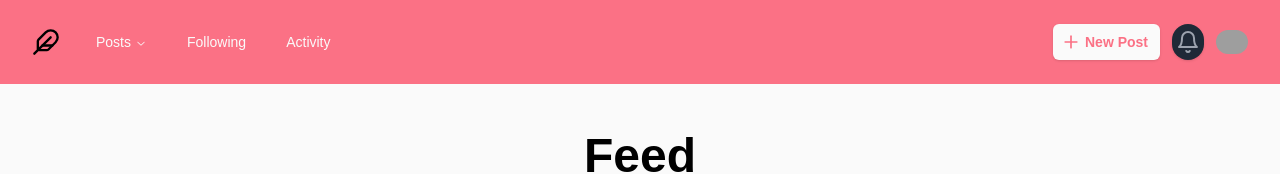
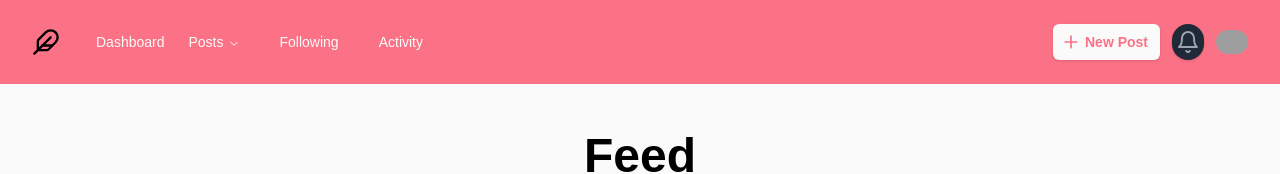
Before and after one commit to pllealfunes/nextjs-hobbyist, a Next.js app: page /dashboard in a window 1280 px wide. Shown: the top 174 px of the page. Built offline with nearby package versions, Linux system fonts and the light colour scheme; grey boxes are pictures that could not be loaded.

Commit message:
removed unused code in dashboardNav

```diff
--- a/src/ui/components/dashboardNav.tsx
+++ b/src/ui/components/dashboardNav.tsx
@@ -21,31 +21,13 @@ import {
 import {
   NavigationMenu,
   NavigationMenuContent,
-  NavigationMenuIndicator,
   NavigationMenuItem,
   NavigationMenuLink,
-  navigationMenuTriggerStyle,
   NavigationMenuList,
   NavigationMenuTrigger,
-  NavigationMenuViewport,
 } from "@/ui/components/navigation-menu";
 
 export default function Dashboard() {
-  const navigation = [
-    { name: "Dashboard", href: "/dashboard", current: true },
-    { name: "Published", href: "/posts", current: false },
-    { name: "Drafts", href: "/drafts", current: false },
-    { name: "Following", href: "/following", current: false },
-    { name: "Activity", href: "/activity", current: false },
-    { name: "Explore", href: "/explore", current: false },
-  ];
-
-  function classNames(
-    ...classes: (string | undefined | null | boolean)[]
-  ): string {
-    return classes.filter(Boolean).join(" ");
-  }
-
   return (
     <header className="bg-rose-400">
       <nav className="flex items-center justify-between p-4 sm:p-6 lg:px-8 relative">
@@ -64,6 +46,14 @@ export default function Dashboard() {
               <NavigationMenu>
                 <NavigationMenuList>
                   <NavigationMenuItem>
+                    <Link
+                      href="/"
+                      aria-label="Go to following page"
+                      className="text-zinc-50 hover:bg-gray-700 hover:text-white rounded-md px-3 py-2 text-sm font-medium"
+                    >
+                      Dashboard
+                    </Link>
+
                     <NavigationMenuTrigger>Posts</NavigationMenuTrigger>
                     <NavigationMenuContent>
                       <Link href="/posts" legacyBehavior passHref>
```
